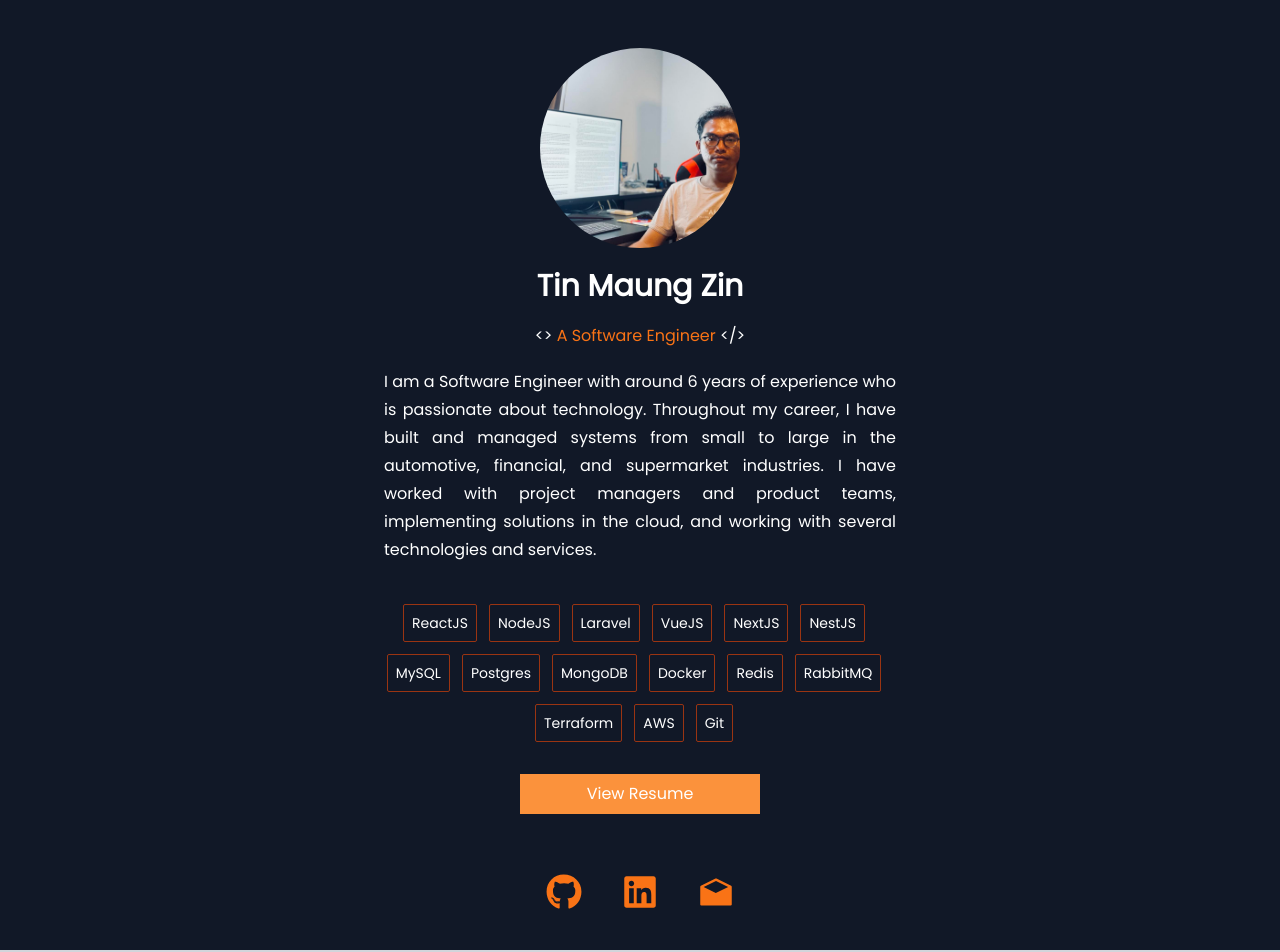
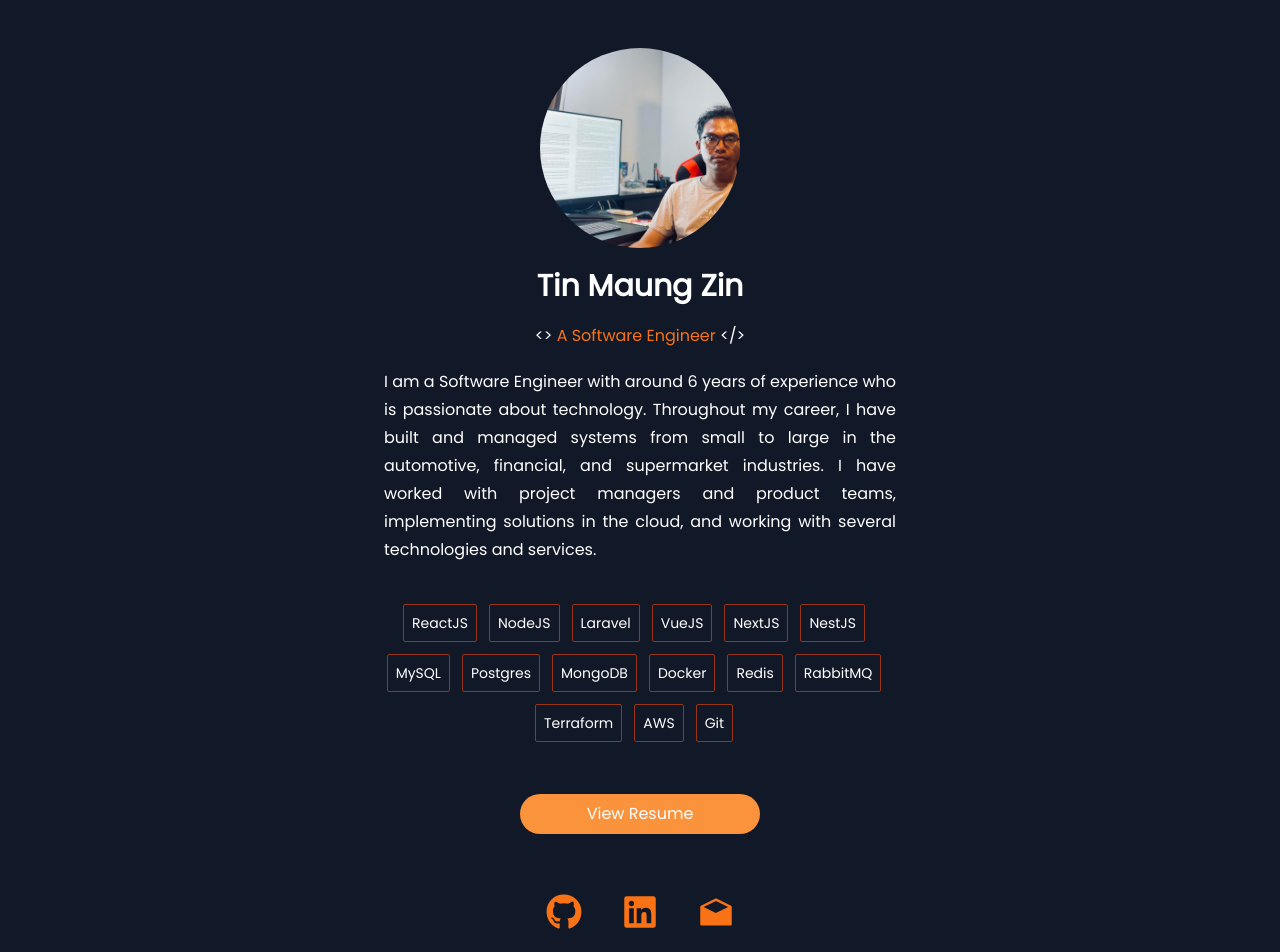
Before and after one commit to tinmaungzin/my-portfo, a Next.js app: page / in a window 1280 px wide. Shown: the top 952 px of the page. Built offline with nearby package versions, Linux system fonts and the light colour scheme.

Commit message:
fix: changes on header

```diff
--- a/components/Header.tsx
+++ b/components/Header.tsx
@@ -63,13 +63,13 @@ const Header = () => {
       </div>
       <div className="flex justify-center">
         <Link href="/documents/Tin Maung Zin - Resume.pdf" target="_blank">
-          <p className="text-white bg-orange-400 p-2 text-center my-5 w-[15em] hover:bg-orange-800">
+          <p className="text-white bg-orange-400 p-2 text-center my-10 w-[15em] hover:bg-orange-800 rounded-full">
             View Resume
           </p>
         </Link>
       </div>
 
-      <div className=" flex justify-center gap-10 py-10">
+      <div className=" flex justify-center gap-10 pt-5 pb-10">
         <Link href="https://github.com/tinmaungzin" target="_blank" title="Github Profile">
           <FaGithub className="text-4xl text-orange-500" />
         </Link>
```
